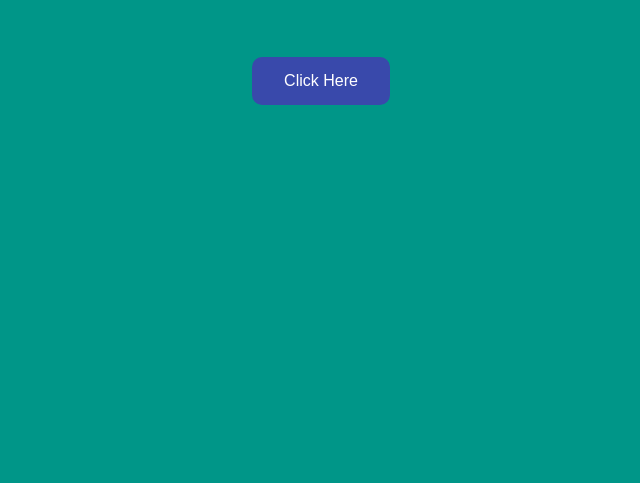
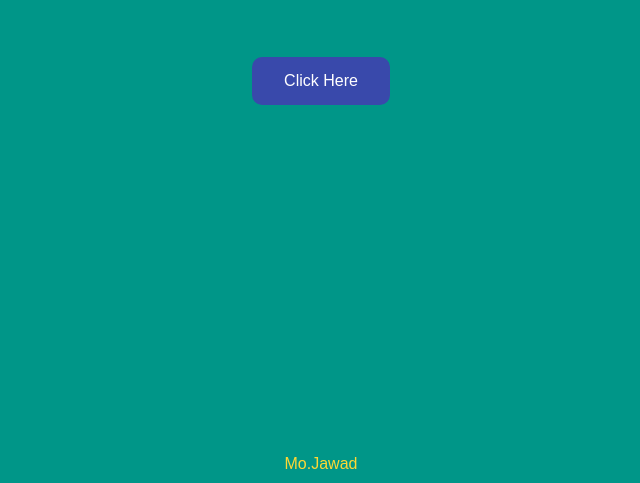
Before and after one commit to ZaidSameer/IQ-Cities-API, a website: page public/index.html in a window 1280 px wide. Shown: the part 317-800 px from the top of the page, without its empty margins (319-959 px from the left). Drawn offline with Linux system fonts and the light colour scheme.

Commit message:
adding my contact

```diff
--- a/public/index.html
+++ b/public/index.html
@@ -12,5 +12,6 @@
       <h1 class="header">Welcome to Iraqi Cities API</h1>
       <a class="btn" href="https://iq-cities.herokuapp.com/city">Click Here</a>
     </div>
+    <a class="me" href="http://t.me/m98jk">Mo.Jawad</a>
   </body>
 </html>
--- a/public/main.css
+++ b/public/main.css
@@ -32,3 +32,17 @@ body {
 .btn:hover {
   background-color: #12206b;
 }
+.me {
+  position: absolute;
+  color: #fdd835;
+  text-decoration: none;
+  padding-bottom: 10px;
+  text-align: center;
+  bottom: 0px;
+  width: 100%;
+  font-size: 16px;
+  font-family: Arial, Helvetica, sans-serif;
+}
+.me:hover {
+  color: #12206b;
+}
```
